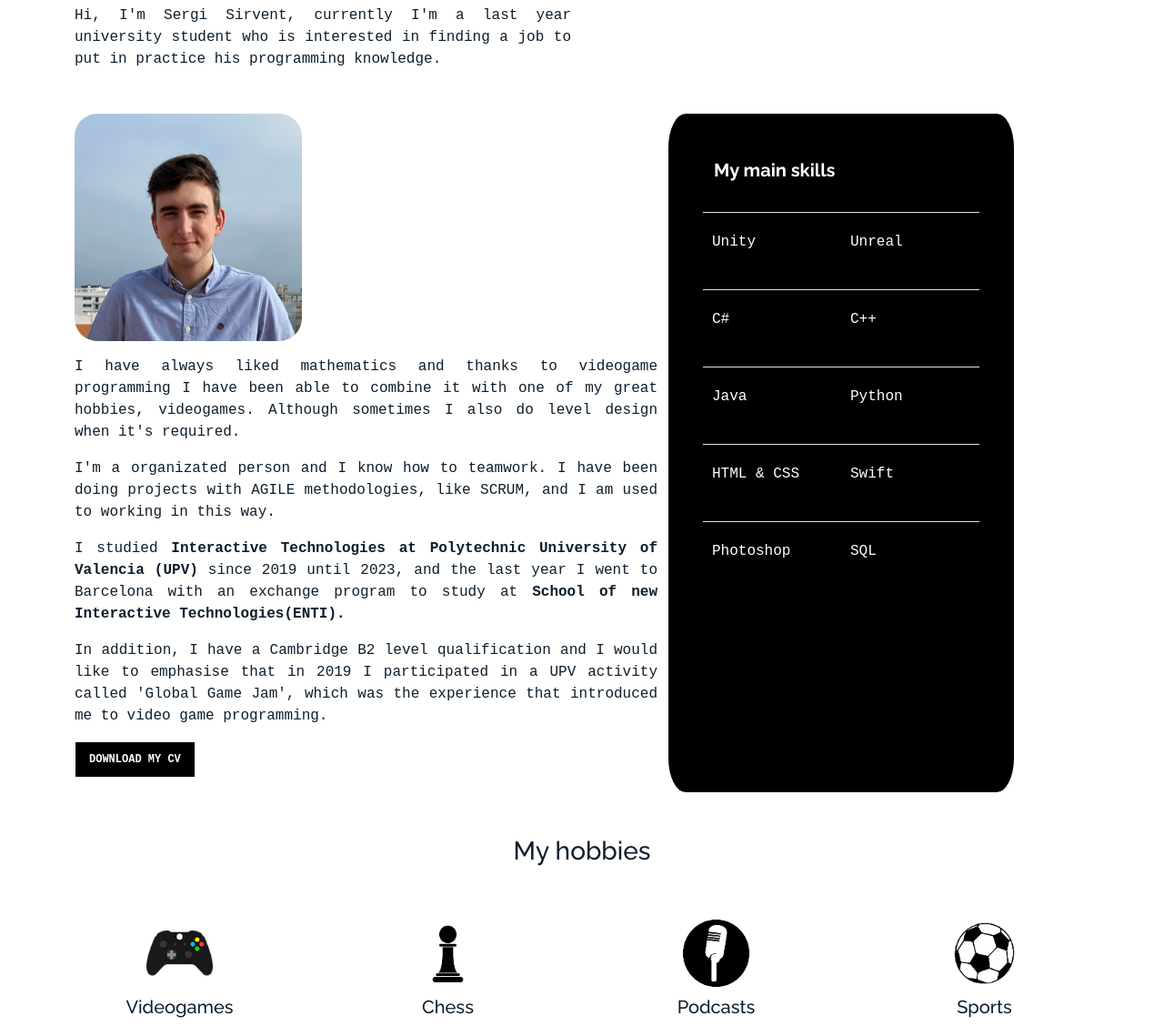
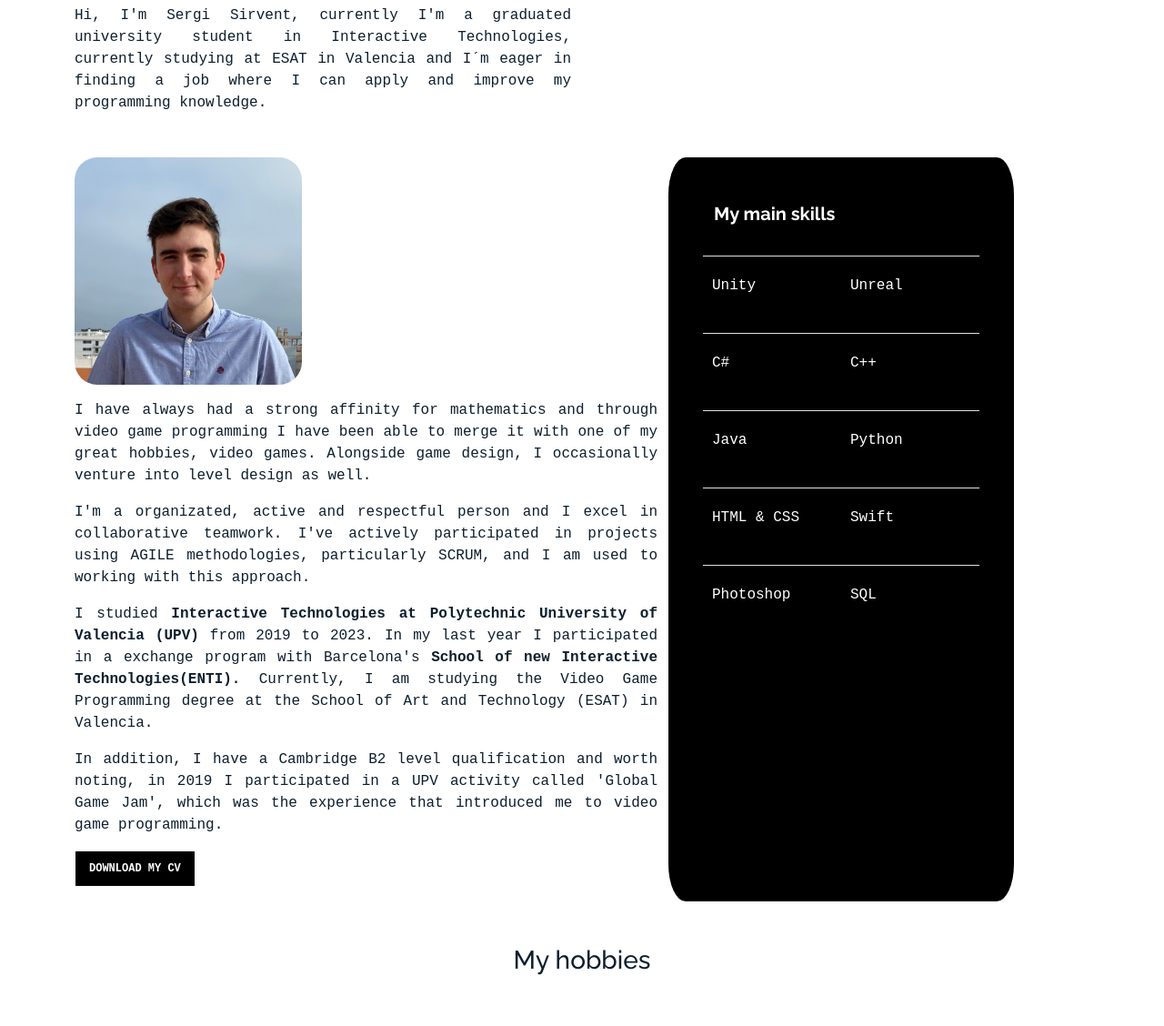
Before and after one commit to sergisirvent/portfolio-personal, a plain HTML site: page docs/about.html in a window 1280 px wide. Shown: the part 316-1444 px from the top of the page at 91% size. Drawn offline with Linux system fonts and the light colour scheme; a web font is replaced by a local one.

Commit message:
Game changers changes

```diff
--- a/docs/about.html
+++ b/docs/about.html
@@ -83,7 +83,7 @@
           <div class="col-md-6" data-aos="fade-up">
 
             <h2>About Me</h2>
-            <p class="mb-0">Hi, I'm Sergi Sirvent, currently I'm a last year university student who is interested in finding a job to put in practice his programming knowledge.</p>
+            <p class="mb-0">Hi, I'm Sergi Sirvent, currently I'm a graduated university student in Interactive Technologies, currently studying at ESAT in Valencia and I´m eager in finding a job where I can apply and improve my programming knowledge.</p>
           </div>
 
         </div>
@@ -108,11 +108,11 @@
 
           <div class="col-md-7 mb-5 mb-md-0" data-aos="fade-up">
             <p><img src="assets/img/me.jpg" alt="Image" class="myImage"></p>
-            <p>I have always liked mathematics and thanks to videogame programming I have been able to combine it with one of my great hobbies, videogames. Although sometimes I also do level design when it's required.</p>
-            <p>I'm a organizated person and I know how to teamwork. I have been doing projects with AGILE methodologies, like SCRUM, and I am used to working in this way.</p>
+            <p>I have always had a strong affinity for mathematics and through video game programming I have been able to merge it with one of my great hobbies, video games. Alongside game design, I occasionally venture into level design as well.</p>
+            <p>I'm a organizated, active and respectful person and I excel in collaborative teamwork. I've actively participated in projects using AGILE methodologies, particularly  SCRUM, and I am used to working with this approach.</p>
 
-            <p>I studied <span style="font-weight: bold;"> Interactive Technologies at Polytechnic University of Valencia (UPV)</span> since 2019 until 2023, and the last year I went to Barcelona with an exchange program to study at <span style="font-weight: bold;">School of new Interactive Technologies(ENTI).</span> </p>
-            <p>In addition, I have a Cambridge B2 level qualification and I would like to emphasise that
+            <p>I studied <span style="font-weight: bold;"> Interactive Technologies at Polytechnic University of Valencia (UPV)</span> from 2019 to 2023. In my last year I participated in a exchange program with Barcelona's <span style="font-weight: bold;">School of new Interactive Technologies(ENTI).</span> Currently, I am studying the Video Game Programming degree at the School of Art and Technology (ESAT) in Valencia.</p>
+            <p>In addition, I have a Cambridge B2 level qualification and worth noting,
               in 2019 I participated in a UPV activity called 'Global Game Jam', which was the experience that introduced me to video game programming.
               </p>
 
@@ -132,19 +132,19 @@
     <div class="card-group hobbiesDiv">
 
       <div class="card">
-        <img src="../docs/assets/img/gameController.jpg" alt="controllerImage">
+        <img src="assets/img/gameController.png" alt="controllerImage">
         <h5>Videogames</h5>
       </div>
       <div class="card">
-        <img src="../docs/assets/img/chessPawn.png" alt="chessImage">
+        <img src="assets/img/chessPawn.png" alt="chessImage">
         <h5>Chess</h5>
       </div>
       <div class="card">
-        <img src="../docs/assets/img/microHobbies.png" alt="podcastImage">
+        <img src="assets/img/microHobbies.png" alt="podcastImage">
         <h5>Podcasts</h5>
       </div>
       <div class="card">
-        <img src="../docs/assets/img/footballBall.png" alt="ballImage">
+        <img src="assets/img/footballBall.png" alt="ballImage">
         <h5>Sports</h5>
       </div>
     </div>
```
Also changed, not shown: docs/contact.html (+0 -7 lines).
